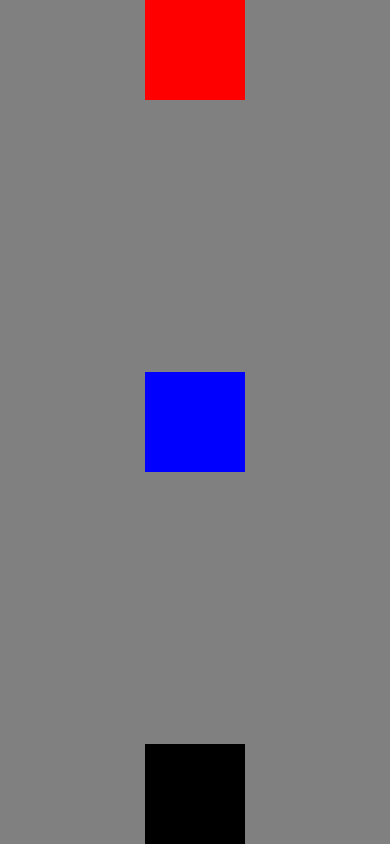
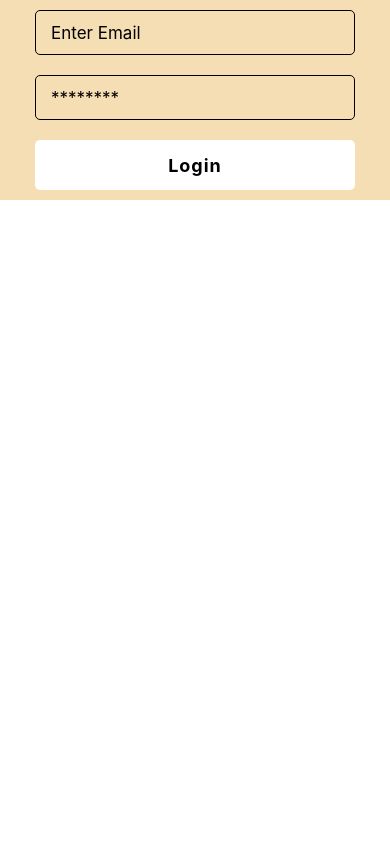
Before and after one commit to abinash0013/learning-react-native, a React Native app: screen / in a window 390 px wide. Built offline with nearby package versions, Linux system fonts and the light colour scheme.

Commit message:
worked on input type design 30sep

```diff
--- a/App.js
+++ b/App.js
@@ -1,94 +1,40 @@
 import { StyleSheet, Text, View, TouchableOpacity } from "react-native";
-import Child from "./Child";
-import { useState } from "react";
+import React from "react";
+import Input from "./Input";
 
+// input in react Native
 const App = () => {
     return (
-        <View style={styles.container}>
-            <View style={styles.redbox} />
-            <View style={styles.bluebox} />
-            <View style={styles.blackbox} />
+        <View>
+            <Input />
         </View>
     );
 };
 
-const styles = StyleSheet.create({
-    container: {
-        backgroundColor: "grey",
-        flex: 1,
-        display: "flex",
-        flexDirection: "column",
-        justifyContent: "space-between",
-        alignItems: "center",
-    },
-    redbox: {
-        backgroundColor: "red",
-        height: 100,
-        width: 100,
-    },
-    bluebox: {
-        backgroundColor: "blue",
-        height: 100,
-        width: 100,
-    },
-    blackbox: {
-        backgroundColor: "black",
-        height: 100,
-        width: 100,
-    },
-});
+export default App;
 
-export default App;
+// Listview in React Native
 // const App = () => {
-//     const [name, setName] = useState("Abinash.");
-//     function updateData() {
-//         setName("Abinash Sonar.");
-//     }
+//     const data = [
+//         { id: 1, name: "John Doe" },
+//         { id: 2, name: "Victor Wayne" },
+//         { id: 3, name: "Jane Doe" },
+//     ];
 //     return (
-//         <View style={styles.container}>
-//             <Text style={styles.heading}>Props in React</Text>
-//             <Child props={name} />
-//             <TouchableOpacity style={styles.button} onPress={updateData}>
-//                 <Text style={styles.buttonText}>Click Me</Text>
-//             </TouchableOpacity>
+//         <View>
+//             <Text>
+//                 {data.map((item) => {
+//                     // alert(data.length);
+//                     <Text style={styles.text}>{item.name}</Text>;
+//                 })}
+//             </Text>
 //         </View>
 //     );
 // };
 
+// export default App;
+
 // const styles = StyleSheet.create({
-//     container: {
-//         backgroundColor: "wheat",
-//         flex: 1,
-//         display: "flex",
-//         justifyContent: "space-evenly",
-//         alignItems: "center",
-//     },
-//     heading: {
-//         fontSize: 30,
-//         marginVertical: 10,
-//     },
-//     name: {
-//         fontSize: 20,
-//         color: "red",
-//     },
-//     button: {
-//         backgroundColor: "#fff",
-//         paddingVertical: 8,
-//         paddingHorizontal: 25,
-//         borderRadius: 5,
-//         borderWidth: 1,
-//         borderColor: "#20232a",
-//         // shadowNotWorking
-//         shadowColor: "#171717",
-//         shadowOffset: { width: -2, height: 4 },
-//         shadowOpacity: 9,
-//         shadowRadius: 3,
-//     },
-//     buttonText: {
-//         letterSpacing: 1,
-//         fontSize: 15,
-//         fontWeight: "bold",
-//     },
+//     container: {},
+//     text: {},
 // });
-
-// export default App;
--- /dev/null
+++ b/Input.js
@@ -0,0 +1,82 @@
+import {
+    StyleSheet,
+    Text,
+    TextInput,
+    TouchableOpacity,
+    View,
+} from "react-native";
+import React, { useState } from "react";
+
+const Input = () => {
+    const [name, setName] = useState();
+    const [password, setPassword] = useState();
+
+    return (
+        <View style={styles.container}>
+            <TextInput
+                style={styles.TextInput}
+                placeholder="Enter Email"
+                underlineColorAndroid="transparent"
+                onChange={() => {
+                    setName(e);
+                }}
+            />
+            <TextInput
+                style={styles.TextInput}
+                underlineColorAndroid="transparent"
+                placeholder="********"
+                keyboardType="password"
+                onChange={() => {
+                    setPassword(e);
+                }}
+            />
+            <TouchableOpacity style={styles.buttonBox}>
+                <Text style={styles.buttonText}>Login</Text>
+            </TouchableOpacity>
+        </View>
+    );
+};
+
+export default Input;
+
+const styles = StyleSheet.create({
+    container: {
+        // flex: 1,
+        backgroundColor: "wheat",
+        height: "100%",
+        display: "flex",
+        flexDirection: "column",
+        justifyContent: "center",
+        alignItems: "center",
+        paddingHorizontal: 35,
+    },
+    TextInput: {
+        borderWidth: 1,
+        width: "100%",
+        paddingHorizontal: 15,
+        height: 45,
+        margin: 10,
+        borderRadius: 5,
+        fontSize: 17,
+    },
+    buttonBox: {
+        backgroundColor: "#fff",
+        height: 50,
+        width: "100%",
+        paddingHorizontal: 15,
+        height: 50,
+        margin: 10,
+        borderRadius: 5,
+        display: "flex",
+        justifyContent: "center",
+        alignItems: "center",
+        elevation: 10,
+        shadowColor: "#52006A",
+    },
+    buttonText: {
+        // color: "#fff",
+        fontSize: 18,
+        fontWeight: "bold",
+        letterSpacing: 1,
+    },
+});
```
Also changed, not shown: List.js (added, +22 -0 lines).
